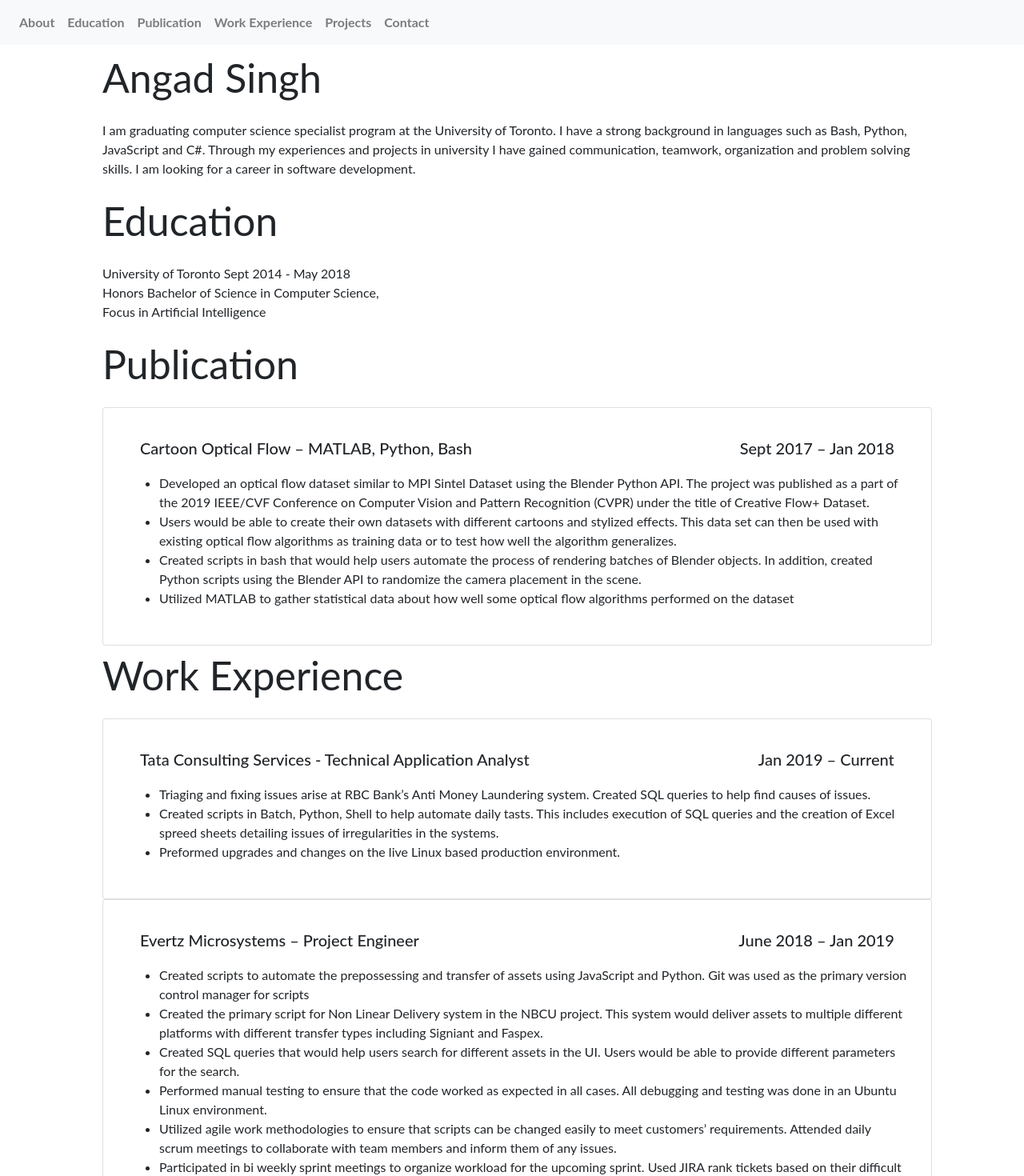
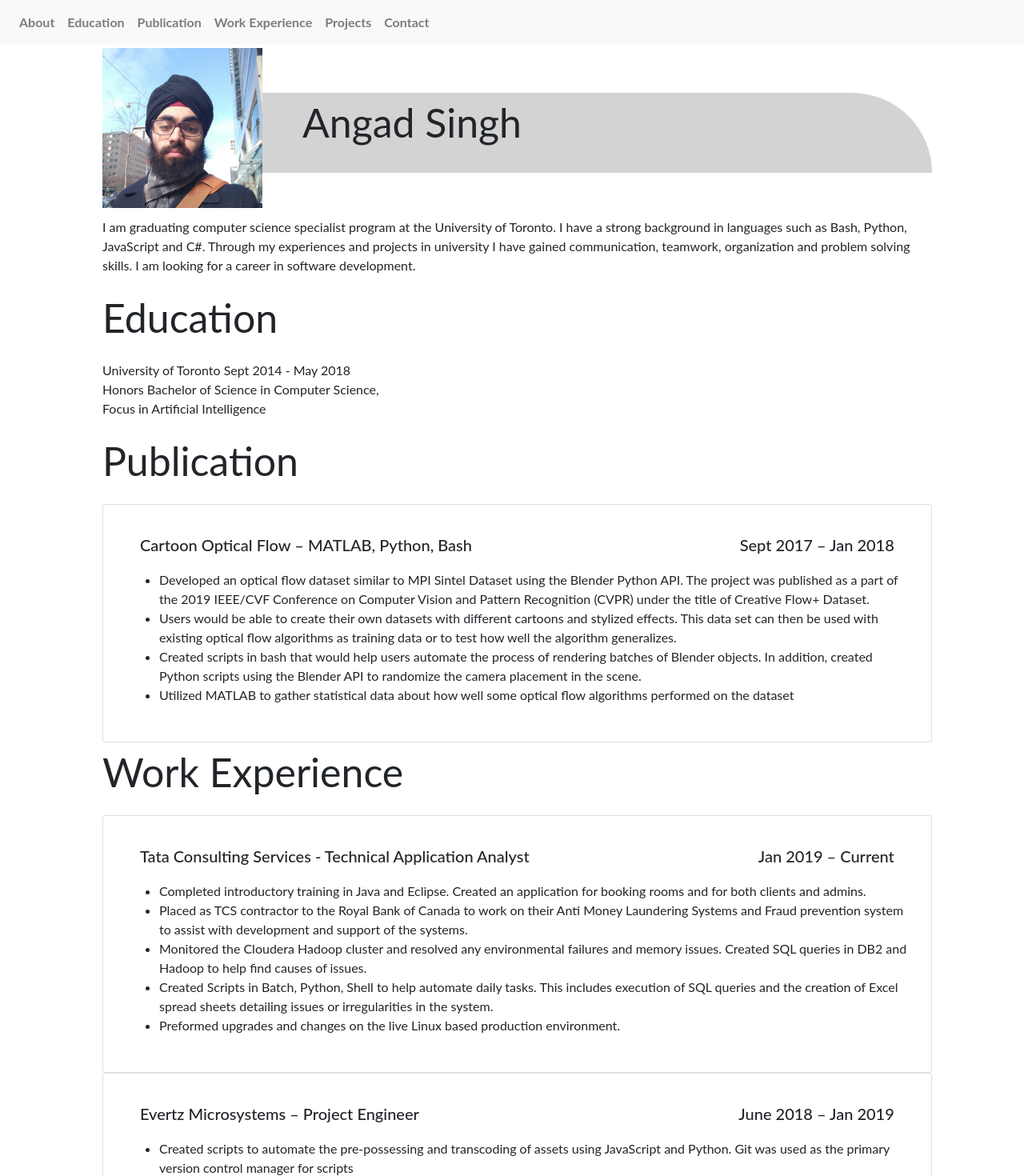
Before and after one commit to singha95/portfolio, a React (Create React App) app: page / in a window 1280 px wide. Shown: the top 1470 px of the page at 80% size. Built offline with nearby package versions, Linux system fonts and the light colour scheme; the HTML template or start-up script is replaced by a standard one.

Commit message:
Updated details and added iamge

```diff
--- a/package.json
+++ b/package.json
@@ -8,7 +8,7 @@
     "gh-pages": "^2.0.1",
     "react": "^16.8.6",
     "react-dom": "^16.8.6",
-    "react-scripts": "3.0.0"
+    "react-scripts": "^3.0.0"
   },
   "scripts": {
     "start": "react-scripts start",
--- a/src/css/menu.css
+++ b/src/css/menu.css
@@ -73,3 +73,25 @@ body {
 	transform: scale(0.9);
 	opacity: 0;
 }
+
+
+.halfCircleBottom {
+    height:100px;
+    width:90%;
+    z-index: -1;
+    position: absolute;
+    margin-left: px;
+    margin-bottom: 0px;
+    border-radius: 0 100px 0px 100px;
+    background:lightgrey;
+    text-align: left;
+    padding-left: 250px;
+}
+
+.pic {
+    width:200px;
+    height:200px;
+    object-fit: cover;
+    object-position: 100% 0;
+    text-align: left;
+}
--- a/src/scripts/About.js
+++ b/src/scripts/About.js
@@ -1,4 +1,6 @@
 import React, { Component } from 'react';
+import pic from '../img/pic.jpg';
+import '../css/menu.css';
 
 
 class About extends Component {
@@ -12,7 +14,13 @@ class About extends Component {
     return (
 
         <div className="section" style={{paddingTop: "60px"}}>
-            <p className="header" id="About">Angad Singh</p>
+            <nav className="navbar" style={{padding: "0px"}}>
+              <img src={pic} alt="na" className="card-title pic"/>
+              <p className="card-title header halfCircleBottom" id="About">
+                Angad Singh
+              </p>
+            </nav>
+
             <p className="details">I am graduating computer science specialist program at the University of Toronto. I have a
             strong background in languages such as Bash, Python, JavaScript and C#. Through my experiences and
             projects in university I have gained communication, teamwork, organization and problem solving
--- a/src/scripts/Work.js
+++ b/src/scripts/Work.js
@@ -18,11 +18,19 @@ class Work extends Component {
                 </nav>
                 <ul>
                     <li>
-                        Triaging and fixing issues arise at RBC Bank’s Anti Money Laundering system. Created SQL queries to help find causes of issues.
+                        Completed introductory training in Java and Eclipse. Created an application for booking rooms and for both clients and admins.
                     </li>
                     <li>
-                        Created scripts in Batch, Python, Shell to help automate daily tasts. This includes execution of SQL queries and the creation of Excel
-                        spreed sheets detailing issues of irregularities in the systems.
+                        Placed as TCS contractor to the Royal Bank of Canada to work on their Anti Money Laundering Systems and Fraud prevention
+                        system to assist with development and support of the systems.
+                    </li>
+                    <li>
+                        Monitored the Cloudera Hadoop cluster and resolved any environmental failures and memory issues.
+                        Created SQL queries in DB2 and Hadoop to help find causes of issues.
+                    </li>
+                    <li>
+                        Created Scripts in Batch, Python, Shell to help automate daily tasks. This includes execution of SQL queries and the
+                        creation of Excel spread sheets detailing issues or irregularities in the system.
                     </li>
                     <li>
                         Preformed upgrades and changes on the live Linux based production environment.
@@ -36,20 +44,17 @@ class Work extends Component {
                 </nav>
                 <ul>
                     <li>
-                        Created scripts to automate the prepossessing and transfer of assets using JavaScript and Python. Git was used as the primary version control manager for scripts
+                    Created scripts to automate the pre-possessing and transcoding of assets using JavaScript and Python. Git was used as the primary version control manager for scripts
                     </li>
                     <li>
-                        Created the primary script for Non Linear Delivery system in the NBCU project. This system would deliver assets to multiple different platforms with
-                        different transfer types including Signiant and Faspex.
+                        Created and maintained the primary scripts for NBCU’s non-linear delivery of assets to media service providers.
+                        This system utilized various transfer types such as Signiant and Faspex.
                     </li>
                     <li>
-                        Created SQL queries that would help users search for different assets in the UI. Users would be able to provide different parameters for the search.
+                        Created targeted SQL queries, enabling powerful on-the-fly reporting of the system’s state to important stakeholders
                     </li>
                     <li>
-                        Performed manual testing to ensure that the code worked as expected in all cases. All debugging and testing was done in an Ubuntu Linux environment.
-                    </li>
-                    <li>
-                        Utilized agile work methodologies to ensure that scripts can be changed easily to meet customers’ requirements. Attended daily scrum meetings to collaborate with team members and inform them of any issues.
+                        Ran code and performed thorough testing on linux-based systems to ensure proper operation in exhaustive test cases.
                     </li>
                     <li>
                         Participated in bi weekly sprint meetings to organize workload for the upcoming sprint. Used JIRA rank tickets based on their difficult and time required.
```
Also changed, not shown: src/img/pic.jpg (added), 1 other file (tests, documents, lock files or other folders).
